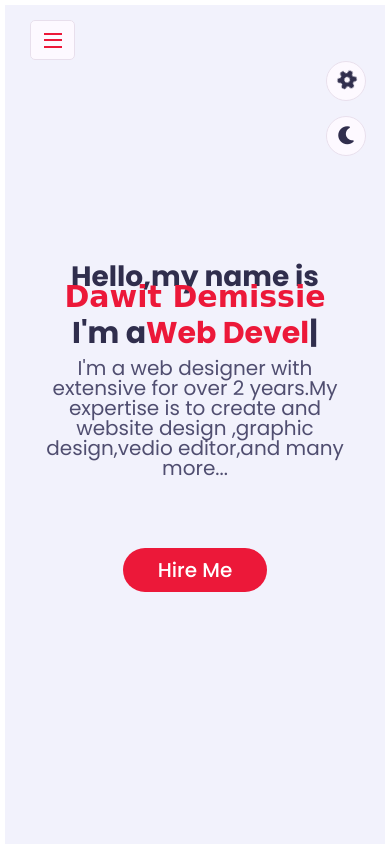
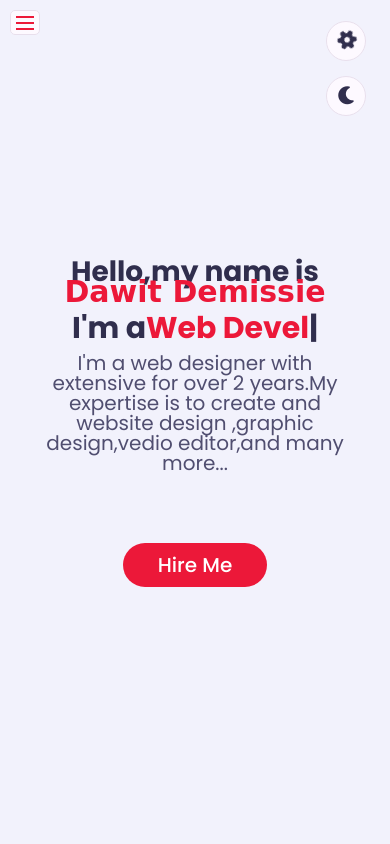
Before and after one commit to Dawit-Demissie/portfolio, a website: page index.html in a window 390 px wide. Shown: the top 844 px of the page. Drawn offline with nearby package versions, Linux system fonts and the light colour scheme; a web font is replaced by a local one.

Commit message:
view fixed change

```diff
--- a/css/skin/style-switcher.css
+++ b/css/skin/style-switcher.css
@@ -1,6 +1,6 @@
 .style-switcher {
   position: fixed;
-  top: 60px;
+  top: 20px;
   right: 0;
   padding: 15px;
   width: 200px;
--- a/css/style.css
+++ b/css/style.css
@@ -17,7 +17,6 @@ body {
   line-height: 1.6px;
   font-size: 20px;
   font-family: "poppins", sans-serif;
-  padding: 5px;
 }
 * {
   margin: 0px;
@@ -175,13 +174,13 @@ ul {
   right: 0;
 }
 .aside .nav-toggler {
-  width: 45px;
-  height: 40px;
+  width: 30px;
+  height: 25px;
   border: 1px solid var(--bg-black-50);
   cursor: pointer;
   position: fixed;
-  left: 30px;
-  top: 20px;
+  left: 10px;
+  top: 10px;
   border-radius: 5px;
   background: var(--bg-black-100);
   display: flex;
@@ -212,7 +211,7 @@ ul {
   width: 18px;
   height: 2px;
   background: var(--skin-color);
-  top: 7px;
+  top: 6px;
   left: 0;
 }
 .aside .nav {
```
